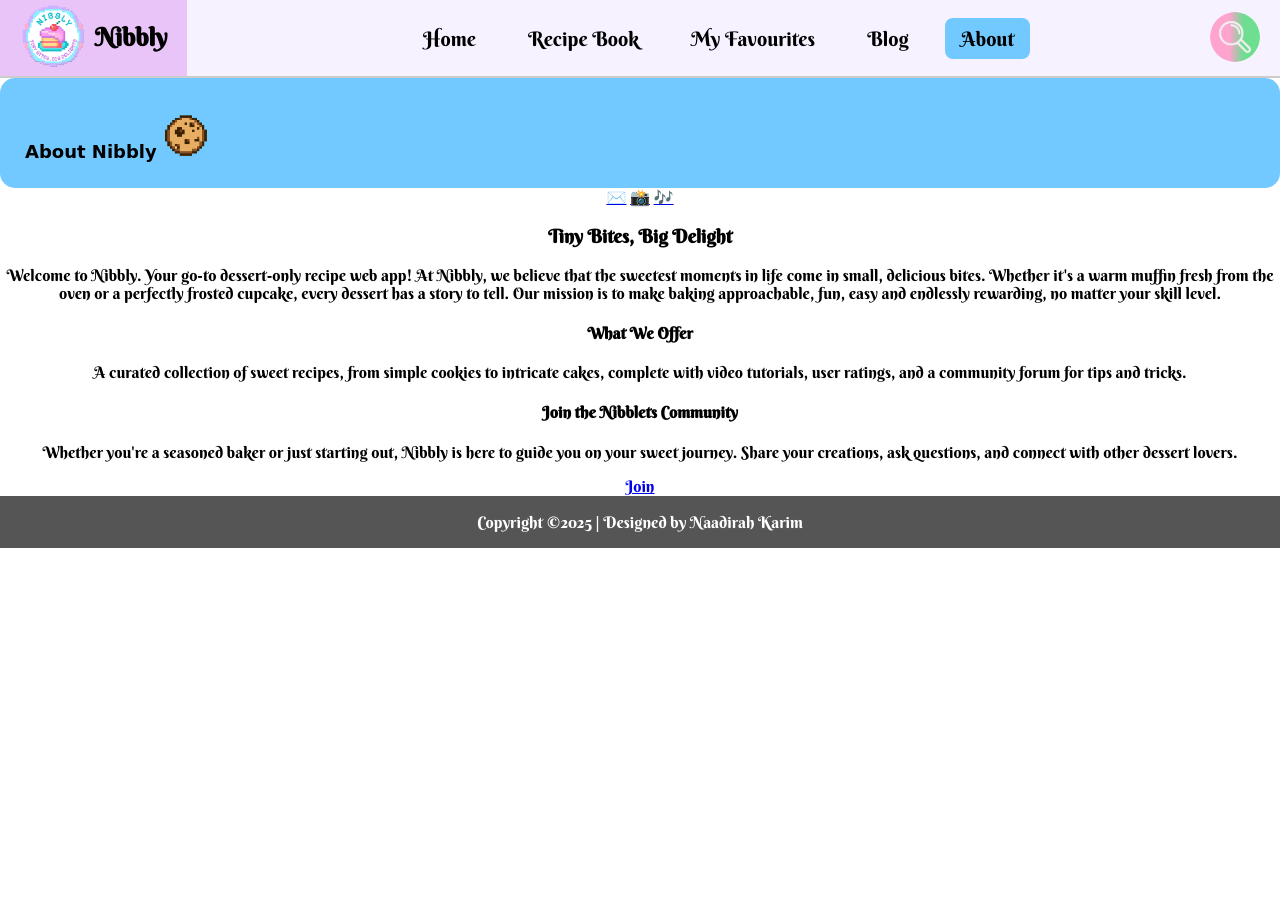
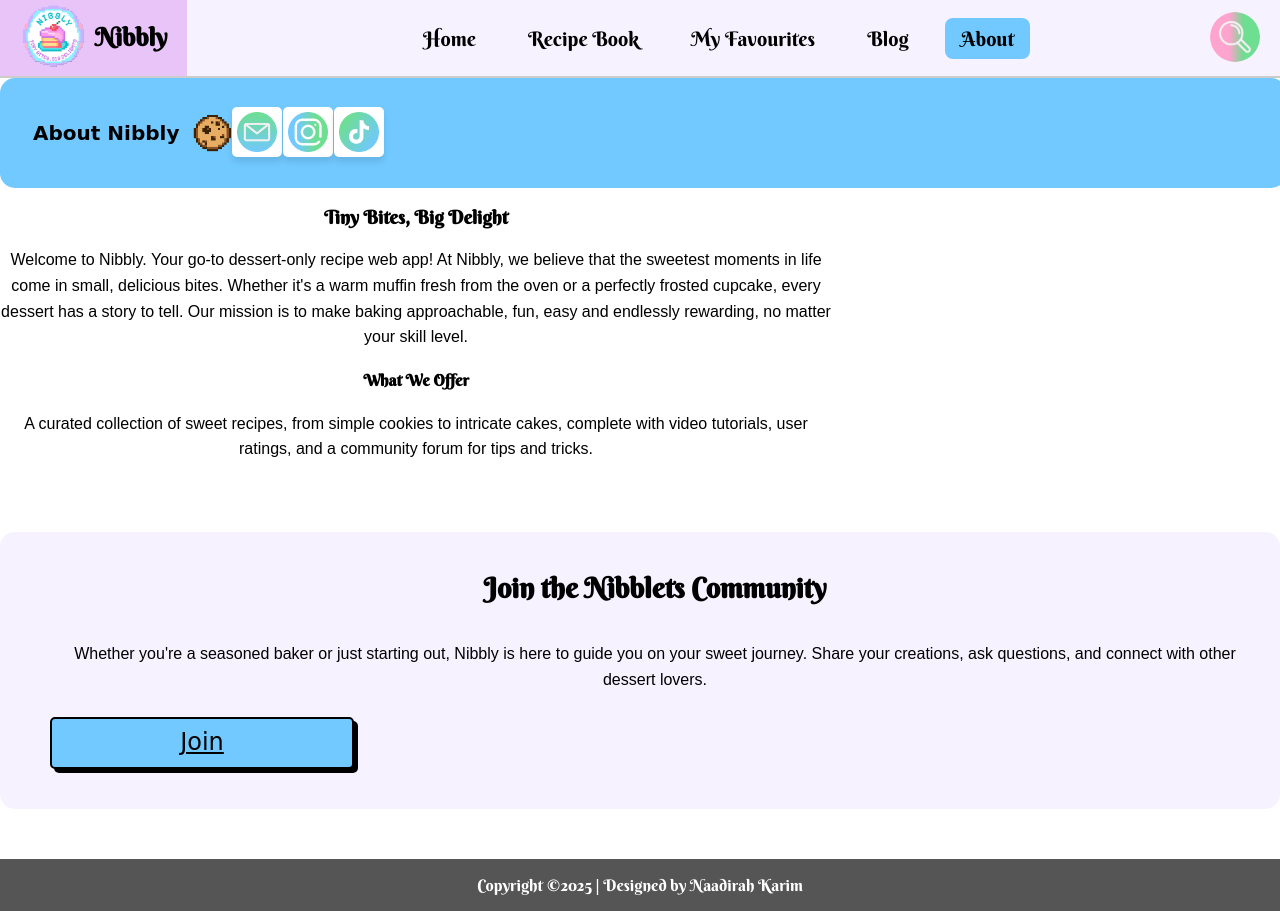
Before and after one commit to Naadiah7/Nibbly, a plain HTML site: page About/About.html in a window 1280 px wide. Before the commit the page ends 800 px from the top, so only its background shows below. Drawn offline with Linux system fonts and the light colour scheme; files that its build step writes are made by us from their sources; a web font is replaced by a local one.

Commit message:
changes made to the About page

```diff
--- a/About/About.css
+++ b/About/About.css
@@ -91,42 +91,173 @@ body {
 /* Banner */
 .banner {
   position: relative;
-  width: 100%;
+  display: flex;
+  width: 97.35%;
   height: 110px;
   margin: 0 auto;
   background-color: #71C9FF;
   border-radius: 15px;
+  align-items: center;
+  justify-content: flex-start;
+  padding: 0 20px;
 }
 
 .banner img {
-  width: 45px;
-  height: 45px;
-  display: inline-block;
+  width: 40px;
+  height: 40px;
 }
 
 .banner h2 {
-  position: fixed;
-  display: block;
-  padding: 20px 25px;
+  position: static;
+  display: flex;
+  padding: 20px 13px;
   color: #000;
   font-family: 'Beth Ellen', cursive;
-  font-size: 18px;
+  font-size: 20px;
   font-weight: bold;
   text-align: left;
 }
 
+/* --- Social Links --- */
+.social-links {
+    display: flex;
+    justify-content: flex-end;
+    gap: 1px;
+
+}
+
+.email img{
+  width: 40px;
+  height: 40px;
+  background-color: #fff;
+  padding: 5px;
+  border-radius: 5px;
+  box-shadow: 0 5px 6px rgba(0, 0, 0, 0.1);
+}
+
+.instagram img{
+  width: 40px;
+  height: 40px;
+  background-color: #fff;
+  padding: 5px;
+  border-radius: 5px;
+  box-shadow: 0 5px 6px rgba(0, 0, 0, 0.1);
+}
+
+.tiktok img{
+  width: 40px;
+  height: 40px;
+  background-color: #fff;
+  padding: 5px;
+  border-radius: 5px;
+  box-shadow: 0 5px 6px rgba(0, 0, 0, 0.1);
+}
+
+.email:hover {
+    opacity: 0.8;
+    transform: scale(1.05);
+}
+.instagram:hover {
+    opacity: 0.8;
+    transform: scale(1.05);
+}
+
+.tiktok:hover {
+    opacity: 0.8;
+    transform: scale(1.05);
+}
+
+
+/* --- About Content Wrapper  --- */
+.about-content{
+    display: flex;
+    gap: 30px;
+    margin-bottom: 50px;
+    align-items: flex-start;
+}
+
+.about-content  .text-block {
+    flex-grow: 1;
+    max-width: 65%;
+}
+
+.about-contenth3 {
+    font-size: 28px;
+    color: #000;
+    font-family: 'Berkshire Swash', cursive;
+    margin-top: 0;
+}
+
+.about-content p {
+    font-family: sans-serif; /* Using a non-cursive font for readability */
+    line-height: 1.6;
+    font-size: 16px;
+    margin-bottom: 20px;
+}
+
+.about-contenth4 {
+    font-size: 22px;
+    color: #000;
+    font-family: 'Berkshire Swash', cursive;
+    text-decoration: underline;
+    margin-top: 30px;
+    margin-bottom: 5px;
+}
 
 
 
+/* --- Subscribe Section --- */
+.subscribe-content {
+    display: flex;
+    gap: 30px;
+    align-items: center;
+    background-color: #f6f2ff; /* Lightest background color from palette for separation */
+    padding: 40px 20px;
+    border-radius: 15px;
+    margin-bottom: 50px;
+}
 
+.subscribe-content .text-block {
+    flex-grow: 1;
+}
 
+.subscribe-content h4 {
+    font-size: 28px;
+    color: #000;
+    font-family: 'Berkshire Swash', cursive;
+    text-decoration: none;
+    margin-top: 0;
+}
 
+.subscribe-content p {
+    font-family: sans-serif;
+    line-height: 1.6;
+    font-size: 16px;
+    margin-bottom: 25px;
+}
 
+/* --- Join Button --- */
+.join-btn {
+    background-color: #71C9FF; /* Blue highlight color for button */
+    color: #000;
+    font-family: 'Orelega One', cursive;
+    font-size: 24px;
+    padding: 10px 50px;
+    border: 2px solid #000;
+    border-radius: 5px;
+    cursor: pointer;
+    transition: background-color 0.3s, transform 0.2s;
+    display: block;
+    width: 200px;
+    margin: 20px auto 0 0; /* Align left under the text block */
+    box-shadow: 4px 4px 0px #000;
+}
 
-
-
-
-
+.join-btn:hover {
+    background-color: #E9C4F9; /* Lavender/Pink secondary highlight color on hover */
+    transform: translate(1px, 1px);
+    box-shadow: 2px 2px 0px #000;
+}
 
 /* Footer */
 footer {
--- a/About/About.html
+++ b/About/About.html
@@ -12,7 +12,7 @@
   <link rel="stylesheet" href="/About/About.css" />
   <link rel="shortcut icon" href="Images/Logo.png" type="image of logo/png" />
 
-  <link href="https://fonts.googleapis.com/css2?family=Berkshire+Swash&family=Beth+Ellen&display=swap" rel="stylesheet">
+  <link href="https://fonts.googleapis.com/css2?family=Berkshire+Swash&family=Beth+Ellen&family=Orelega+One&display=swap" rel="stylesheet">
 
   <title>Nibbly - About</title>
 </head>
@@ -43,7 +43,7 @@
 
     <!-- Search button -->
       <div class="search-btn">
-        <a class="searchButton" href="/Search/search.html">
+        <a href="/Search/search.html" class="searchButton" >
           <img src="Images/search.png" alt="Search" />
         </a>
       </div>
@@ -54,31 +54,38 @@
 
     <!-- Banner -->
     <section class="banner">
-      <h2>About Nibbly  <img src="Images/Selection.png" alt="Pixel Cookie"></h2>
-    </section>
+      <h2>About Nibbly</h2>
+      <img src="Images/Selection.png" alt="Pixel Cookie">
 
       <!-- Social Media Links  -->
       <div class="social-links">
-        <a href="#" class="social-icon email" aria-label="Email">✉️</a>
-        <a href="#" class="social-icon instagram" aria-label="Instagram">📸</a>
-        <a href="#" class="social-icon tiktok" aria-label="TikTok">🎶</a>
+          <a href="#" class="email">
+            <img src="Images/mail.png" alt="email link">
+          </a>
+          <a href="#" class="instagram">
+            <img src="Images/instagram.png" alt="instagram link">
+          </a>
+          <a href="#" class="tiktok">
+            <img src="Images/social-media.png" alt="tiktok link">
+          </a>
       </div>
-      <!-- About Section (Text Left, Image Right) -->
-      <section class="about-content-wrapper">
+    </section>
+
+      <!-- About Section - Text -->
+    <section class="about-content">
         <div class="text-block">
             <h3>Tiny Bites, Big Delight</h3>
             <p>Welcome to Nibbly. Your go-to dessert-only recipe web app! At Nibbly, we believe that the sweetest moments in life come in small, delicious bites. Whether it's a warm muffin fresh from the oven or a perfectly frosted cupcake, every dessert has a story to tell. Our mission is to make baking approachable, fun, easy and endlessly rewarding, no matter your skill level.</p>
-
             <h4>What We Offer</h4>
             <p>A curated collection of sweet recipes, from simple cookies to intricate cakes, complete with video tutorials, user ratings, and a community forum for tips and tricks.</p>
         </div>
-          <div class="image-placeholder main-image" aria-label="Placeholder for main About image">
+        <div class="image1">
         </div>
     </section>
 
       <!-- Community Section -->
-      <section class="community-content-wrapper">
-          <div class="image-placeholder" aria-label="Placeholder for community image">
+      <section class="subscribe-content">
+          <div class="image2">
 
           </div>
           <div class="about-text">
--- a/About/About.js
+++ b/About/About.js
@@ -0,0 +1,16 @@
+// Scroll-to-top button functionality
+const scrollBtn = document.getElementById("scrollTopBtn");
+
+window.onscroll = function() {
+  if (document.body.scrollTop > 200 || document.documentElement.scrollTop > 200) {
+    scrollBtn.style.display = "block";
+  } else {
+    scrollBtn.style.display = "none";
+  }
+};
+
+scrollBtn.addEventListener("click", () => {
+  window.scrollTo({ top: 0, behavior: "smooth" });
+});
+
+//Gsap Animation
--- a/Home/style.css
+++ b/Home/style.css
@@ -165,6 +165,7 @@ body {
 
 .recipe-btn{
   text-decoration: none;
+  font-family: 'Orelega One', Arial,;
   color: #000;
   font-size: 18px;
   background-color: #ffffff;
```
Also changed, not shown: Blog/Blog.html (+1 -1 lines), Home/index.html (+1 -1 lines), About/Images/instagram.png (renamed from Images/instagram.png), About/Images/mail.png (renamed from Images/mail.png), About/Images/social-media.png (renamed from Images/social-media.png). Lines whose indentation alone changed are shown as unchanged.
